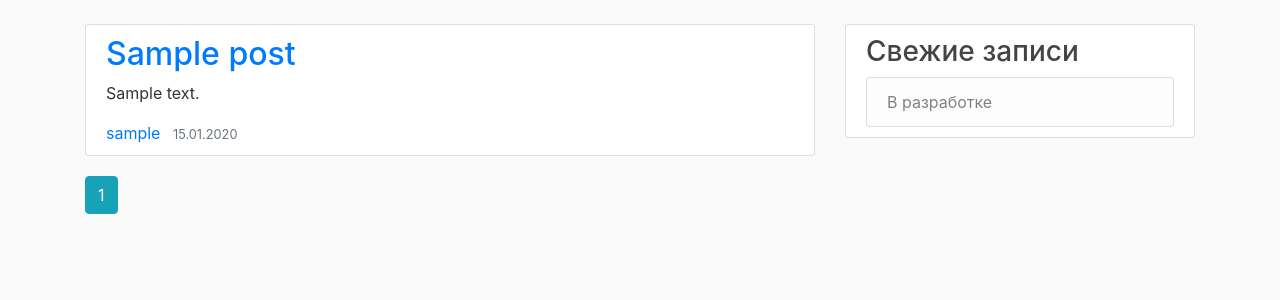
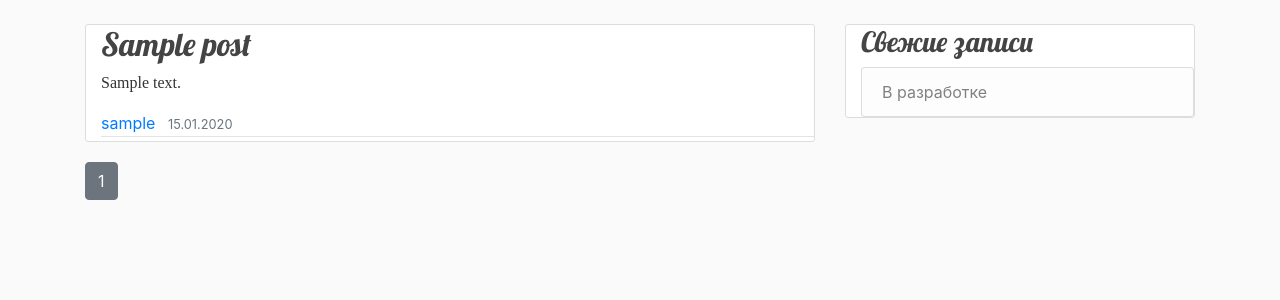
Before and after one commit to Thedand/flask_blog, a Flask app: a page that uses blog/templates/base.html in a window 1280 px wide. Shown: the part 56-356 px from the top of the page. Run offline with Flask 2, Linux system fonts and the light colour scheme; tables that the repository leaves empty hold one stand-in row (values such as "Sample post").

Commit message:
добавлены страницы c выводом ошибок 403/404/500 добавлены стили для отображения постов

```diff
--- a/blog/__init__.py
+++ b/blog/__init__.py
@@ -28,8 +28,10 @@
         from blog.users.routes import users
         from blog.posts.routes import posts
         from blog.main.routes import main
+        from blog.errors.handlers import errors
         app.register_blueprint(users)
         app.register_blueprint(posts)
         app.register_blueprint(main)
+        app.register_blueprint(errors)
 
         return app
--- a/blog/main/routes.py
+++ b/blog/main/routes.py
@@ -15,6 +15,6 @@
     return render_template('index.html', posts=posts)
 
 
-@main.route('/about')
+@main.route('/contact')
 def about():
-    return render_template('about.html', title='Контакты')
+    return render_template('contact.html', title='Контакты')
--- a/blog/posts/routes.py
+++ b/blog/posts/routes.py
@@ -22,13 +22,13 @@
                            form=form, legend='Создать новую статью')
 
 
-@posts.route("/<slug>")
+@posts.route("/post/<slug>")
 def post(slug):
     post = db.session.query(Post).filter(Post.slug == slug).first()
     return render_template('posts/post.html', title=post.title, post=post)
 
 
-@posts.route("/<slug>/edit", methods=['GET', 'POST'])
+@posts.route("/post/<slug>/edit", methods=['GET', 'POST'])
 @login_required
 def edit_post(slug):
     post = db.session.query(Post).filter(Post.slug == slug).first()
@@ -48,7 +48,7 @@
                            form=form, legend='Редактировать статью')
 
 
-@posts.route("/<slug>/delete", methods=['POST'])
+@posts.route("/post/<slug>/delete", methods=['POST'])
 @login_required
 def delete_post(slug):
     post = db.session.query(Post).filter(Post.slug == slug).first()
--- a/blog/static/css/main.css
+++ b/blog/static/css/main.css
@@ -4,18 +4,39 @@
   margin-top: 5rem;
 }
 
-h1, h2, h3, h4, h5, h6 {
+h1, h2, h3, h4, h5, h6 a {
   color: #444444;
-}
-
-.bg-steel {
-  background-color: #5f788a;
+  font-family: 'Lobster', cursive;
 }
 
 .content-section {
   background: #ffffff;
-  padding: 10px 20px;
+  padding-left: 15px;
   border: 1px solid #dddddd;
   border-radius: 3px;
   margin-bottom: 20px;
 }
+
+
+.article-title {
+  color: #444444;
+}
+
+
+.article-content {
+  white-space: pre-line;
+  font-family: '';
+}
+
+
+.article-metadata {
+  padding-bottom: 1px;
+  margin-bottom: 4px;
+  border-bottom: 1px solid #e3e3e3
+}
+
+
+.article-metadata a:hover {
+  color: #333;
+  text-decoration: none;
+}
--- a/blog/templates/base.html
+++ b/blog/templates/base.html
@@ -1,6 +1,7 @@
 <!DOCTYPE html>
 <html>
 <head>
+    <link href="https://fonts.googleapis.com/css2?family=Lobster&display=swap" rel="stylesheet" type="text/css">
 
     <meta charset="UTF-8">
     <meta name="viewport" content="width=device-width, initial-scale=1, shrink-to-fit=no">
@@ -9,7 +10,7 @@
     <link rel="stylesheet" href="https://cdn.jsdelivr.net/npm/bootstrap@4.5.3/dist/css/bootstrap.min.css"
           integrity="sha384-TX8t27EcRE3e/ihU7zmQxVncDAy5uIKz4rEkgIXeMed4M0jlfIDPvg6uqKI2xXr2" crossorigin="anonymous">
 
-    <link rel="stylesheet" type="text/css" href="{{ url_for('static', filename='css/main.css') }}">
+    <link rel="stylesheet" href="{{ url_for('static', filename='css/main.css') }}" type="text/css">
 
     {% if title %}
     <title>Blog - {{ title }}</title>
--- a/blog/templates/posts/user_posts.html
+++ b/blog/templates/posts/user_posts.html
@@ -16,10 +16,10 @@
 {% for page_num in posts.iter_pages(left_edge=1, right_edge=1, left_current=1, right_current=2) %}
 {% if page_num %}
 {% if posts.page == page_num %}
-<a class="btn btn-info mb-4" href="{{ url_for('users.user_posts', username=user.username, page=page_num) }}">{{ page_num
+<a class="btn btn-secondary mb-4" href="{{ url_for('users.user_posts', username=user.username, page=page_num) }}">{{ page_num
     }}</a>
 {% else %}
-<a class="btn btn-outline-info mb-4" href="{{ url_for('users.user_posts', username=user.username, page=page_num) }}">{{
+<a class="btn btn-outline-secondary mb-4" href="{{ url_for('users.user_posts', username=user.username, page=page_num) }}">{{
     page_num }}</a>
 {% endif %}
 {% else %}
```
Also changed, not shown: blog/errors/handlers.py (added, +18 -0 lines), blog/templates/errors/403.html (added, +7 -0 lines), blog/templates/errors/404.html (added, +7 -0 lines), blog/templates/errors/500.html (added, +7 -0 lines), blog/database.db, blog/errors/__init__.py (added), blog/templates/contact.html (renamed from blog/templates/about.html).
